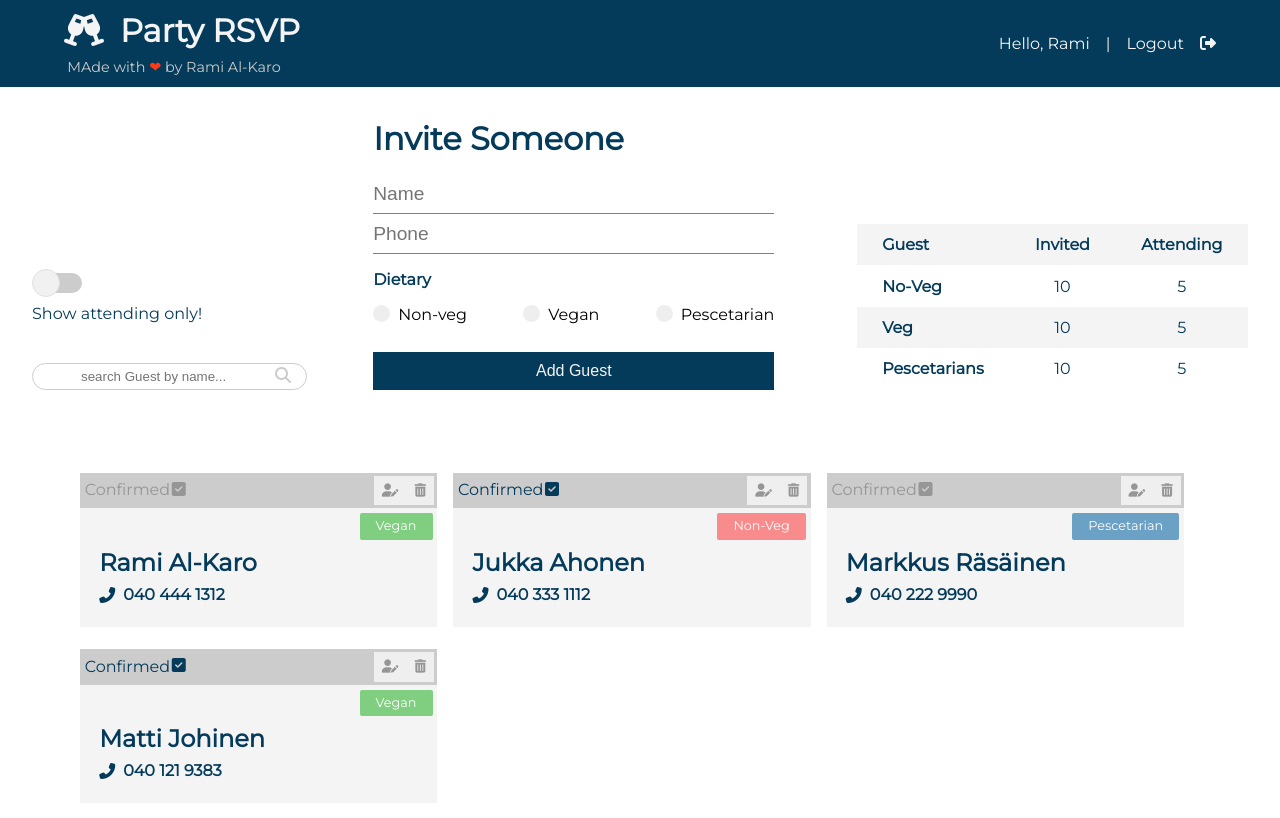
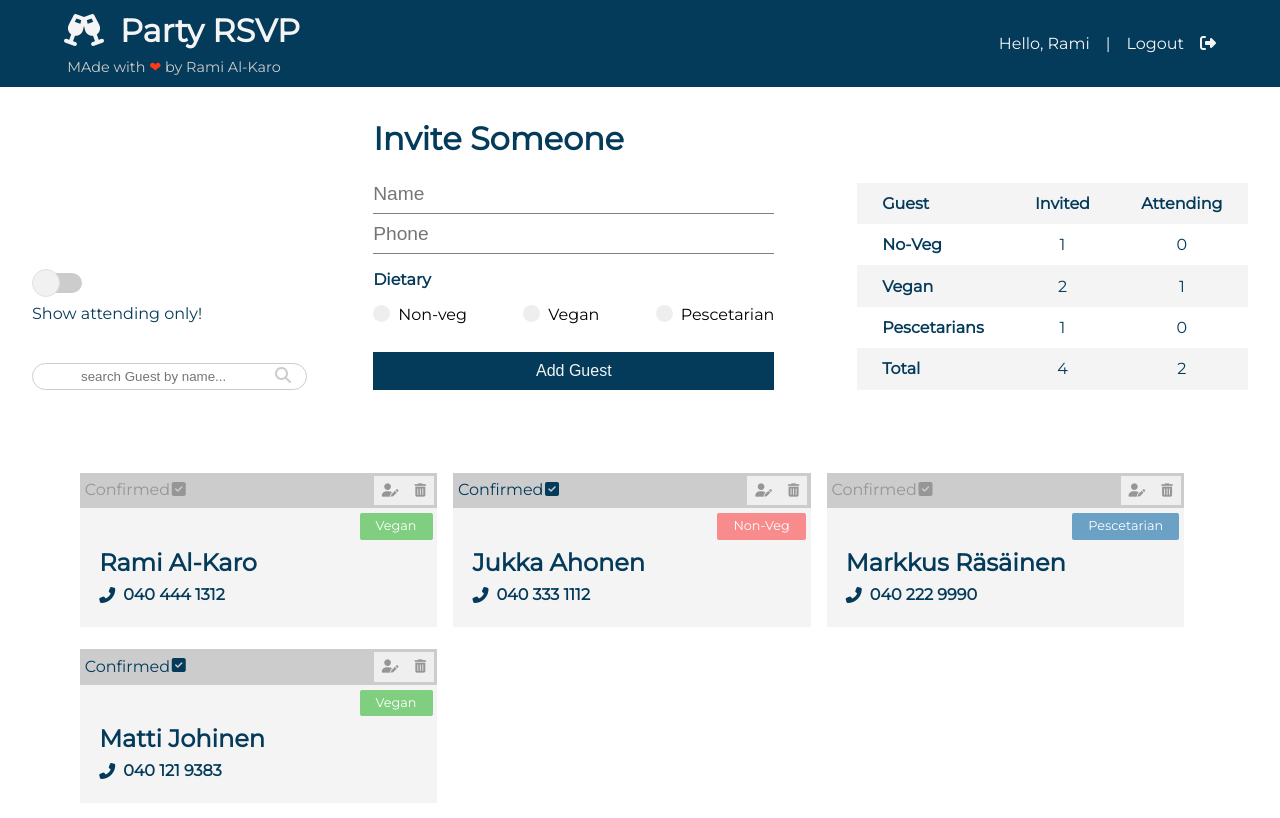
Before and after one commit to ramialkaro/RSVP, a React (Create React App) app: page / in a window 1280 px wide. Shown: the top 818 px of the page. Built offline with nearby package versions, Linux system fonts and the light colour scheme.

Commit message:
useContext and get all guests into table instead of hardcoded

```diff
--- a/src/components/guests/GuestCounter.js
+++ b/src/components/guests/GuestCounter.js
@@ -1,6 +1,15 @@
-import React from 'react'
+import React, {useContext} from 'react'
+import guestState from '../../context/guestContext/guestContext'
 
 const GuestCounter = () => {
+const {guests}  = useContext(guestState)
+const totalIntnvited = guests.length
+const attending = guests.filter(guest => guest.isconfirmed)
+const totalAttending = attending.length
+const invitedByDiet = (type)=> guests.filter(guest => guest.dietary===type).length
+const attendingByDiet = (type)=> attending.filter(guest => guest.dietary===type).length
+
+
     return (
         <div>
             <table>
@@ -12,18 +21,23 @@ const GuestCounter = () => {
                     </tr>
                     <tr>
                         <th>No-Veg</th>
-                        <td>10</td>
-                        <td>5</td>
+                        <td>{invitedByDiet('Non-Veg')}</td>
+                        <td>{attendingByDiet('Non-veg')}</td>
                     </tr>
                     <tr>
-                        <th>Veg</th>
-                        <td>10</td>
-                        <td>5</td>
+                        <th>Vegan</th>
+                        <td>{invitedByDiet('Vegan')}</td>
+                        <td>{attendingByDiet('Vegan')}</td>
                     </tr>
                     <tr>
                         <th>Pescetarians</th>
-                        <td>10</td>
-                        <td>5</td>
+                        <td>{invitedByDiet('Pescetarian')}</td>
+                        <td>{attendingByDiet('Pescetarian')}</td>
+                    </tr>
+                    <tr>
+                        <th>Total</th>
+                        <td>{totalIntnvited}</td>
+                        <td>{totalAttending}</td>
                     </tr>
                 </tbody>
             </table>
```
